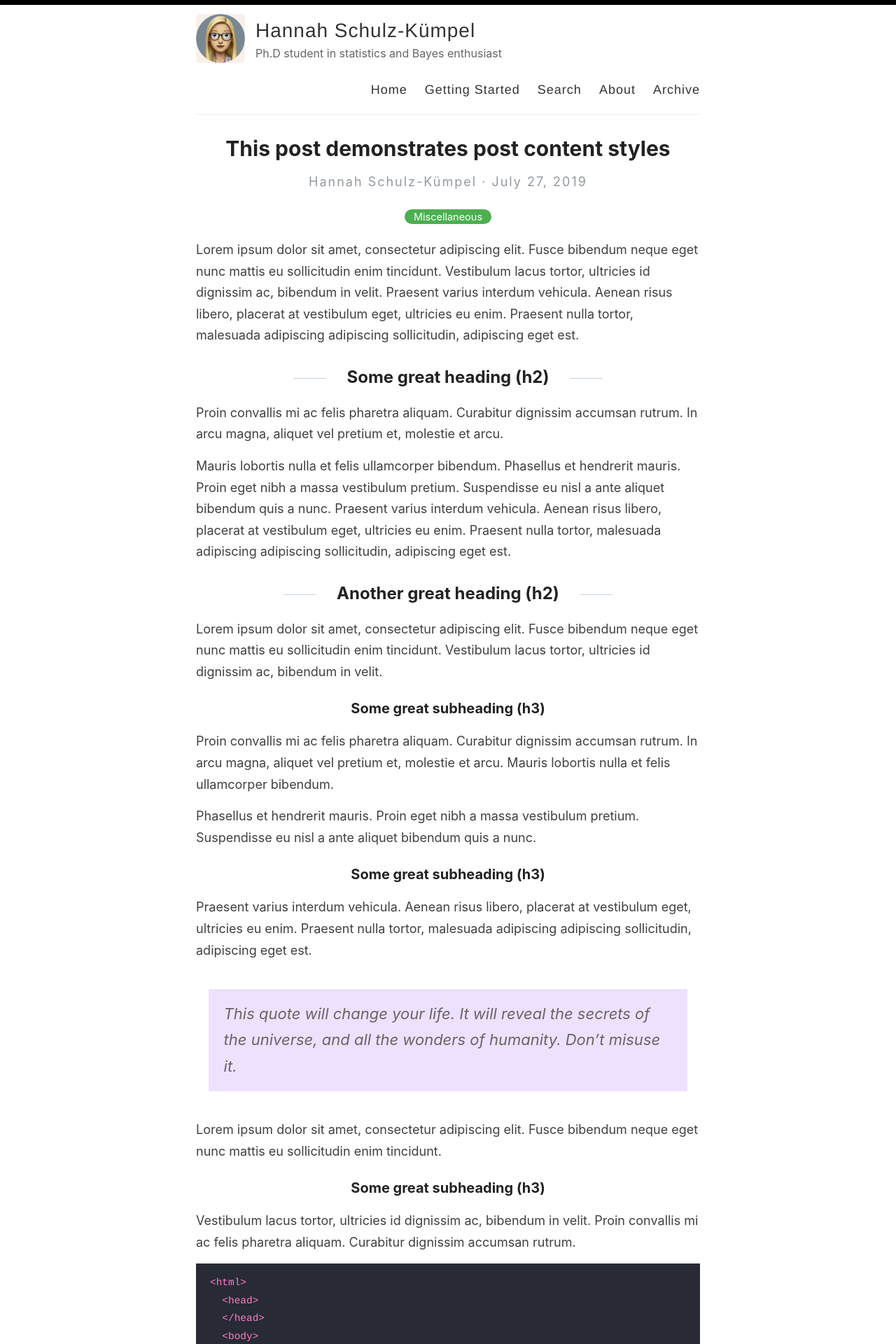
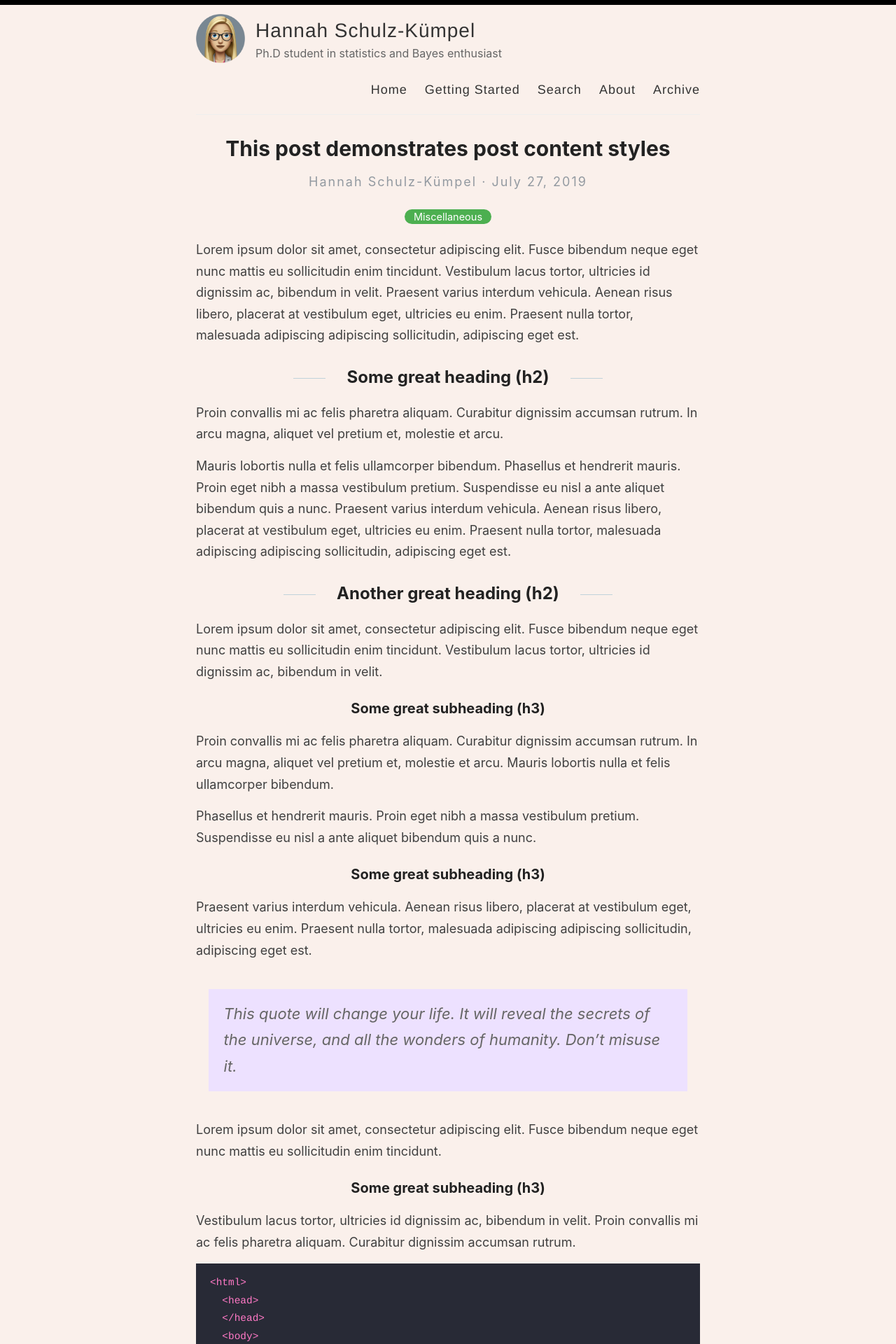
Before and after one commit to 11annah/11annah.github.io, a Jekyll site: the page built from _posts/2019-7-27-this-post-demonstrates-post-content-styles.md, in a window 1280 px wide. Shown: the top 1920 px of the page at 70% size. Built offline with Jekyll 4.4.1, drawn with Linux system fonts in a browser that asks for light colours.

Commit message:
Update style.scss

```diff
--- a/assets/style.scss
+++ b/assets/style.scss
@@ -21,7 +21,7 @@ html {
 }
 
 body {
-  background: #fff;
+  background: #faf0eb;
   font-family: -system-ui, -apple-system, BlinkMacSystemFont, "Segoe UI", Roboto, Helvetica, Arial, sans-serif, "Apple Color Emoji", "Segoe UI Emoji", "Segoe UI Symbol";
   color: #404040;
   line-height: 1.7;
@@ -100,7 +100,7 @@ table tr {
 }
 
 table tr:nth-child(2n) {
-	background-color: #faf0eb;
+	background-color: #f8f8f8;
 }
 
 table tr th {
```
